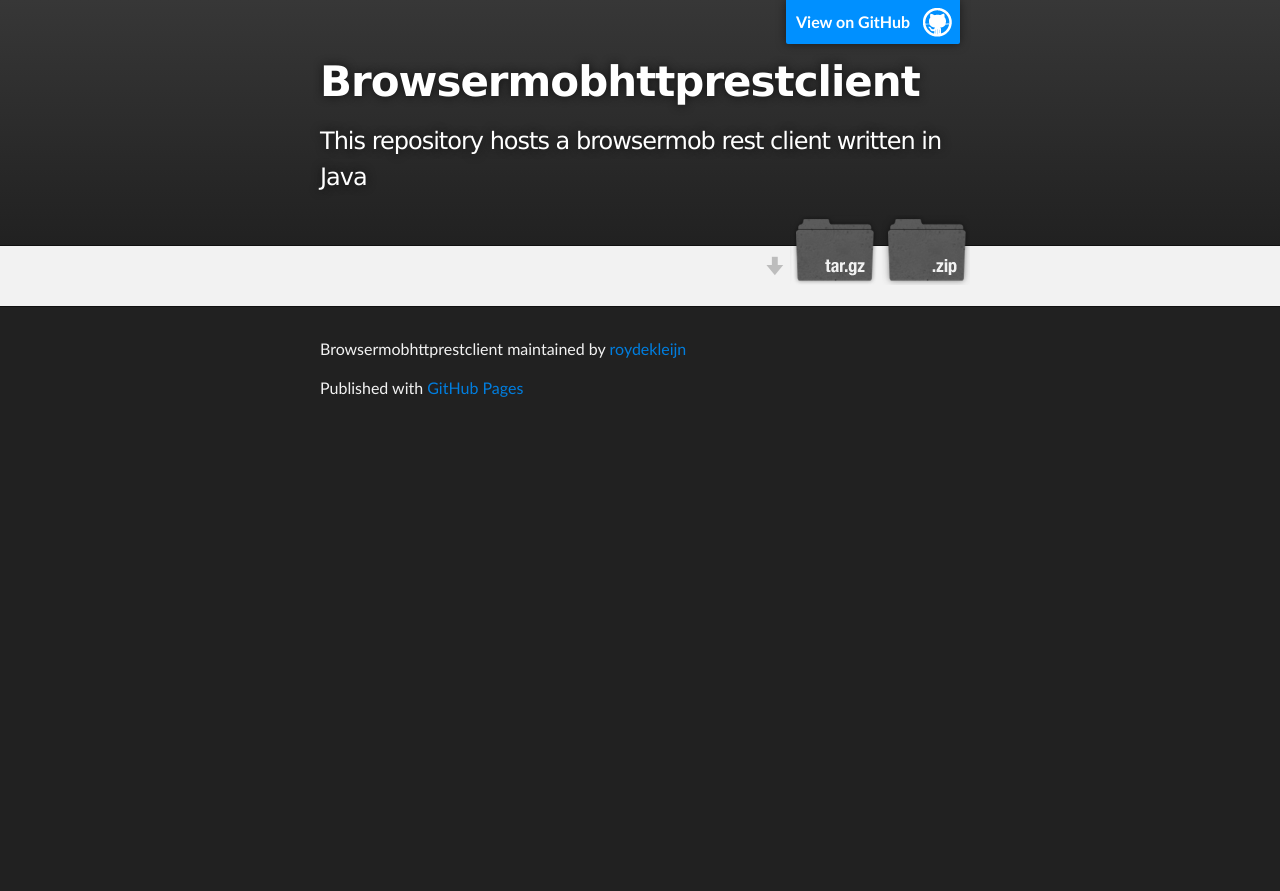
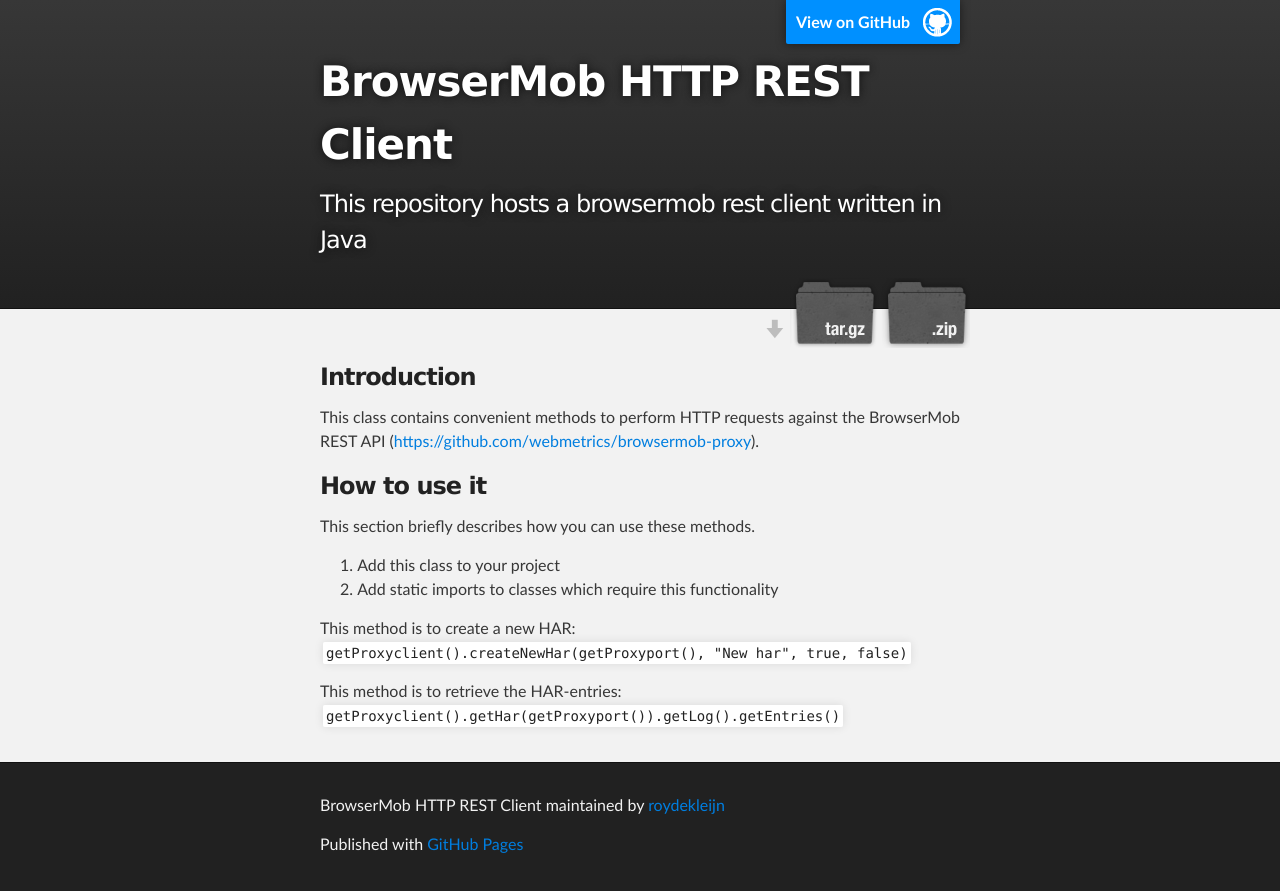
Before and after one commit to roydekleijn/BrowsermobHTTPRESTclient, a plain HTML site: page index.html in a window 1280 px wide. Before the commit the page ends 800 px from the top, so only its background shows below. Drawn offline with Linux system fonts and the light colour scheme.

Commit message:
Create gh-pages branch via GitHub

```diff
--- a/index.html
+++ b/index.html
@@ -4,11 +4,11 @@
   <head>
     <meta charset='utf-8' />
     <meta http-equiv="X-UA-Compatible" content="chrome=1" />
-    <meta name="description" content="Browsermobhttprestclient : This repository hosts a browsermob rest client written in Java" />
+    <meta name="description" content="BrowserMob HTTP REST Client : This repository hosts a browsermob rest client written in Java" />
 
     <link rel="stylesheet" type="text/css" media="screen" href="stylesheets/stylesheet.css">
 
-    <title>Browsermobhttprestclient</title>
+    <title>BrowserMob HTTP REST Client</title>
   </head>
 
   <body>
@@ -18,7 +18,7 @@
         <header class="inner">
           <a id="forkme_banner" href="https://github.com/roydekleijn/BrowsermobHTTPRESTclient">View on GitHub</a>
 
-          <h1 id="project_title">Browsermobhttprestclient</h1>
+          <h1 id="project_title">BrowserMob HTTP REST Client</h1>
           <h2 id="project_tagline">This repository hosts a browsermob rest client written in Java</h2>
 
             <section id="downloads">
@@ -31,18 +31,43 @@
     <!-- MAIN CONTENT -->
     <div id="main_content_wrap" class="outer">
       <section id="main_content" class="inner">
+        <h3>Introduction</h3>
 
+<p>This class contains convenient methods to perform HTTP requests against the BrowserMob REST API (<a href="https://github.com/webmetrics/browsermob-proxy">https://github.com/webmetrics/browsermob-proxy</a>).</p>
+
+<h3>How to use it</h3>
+
+<p>This section briefly describes how you can use these methods.</p>
+
+<ol>
+<li>Add this class to your project</li>
+<li>Add static imports to classes which require this functionality </li>
+</ol><p>This method is to create a new HAR:
+<code>getProxyclient().createNewHar(getProxyport(), "New har", true, false)</code></p>
+
+<p>This method is to retrieve the HAR-entries:
+<code>getProxyclient().getHar(getProxyport()).getLog().getEntries()</code> </p>
       </section>
     </div>
 
     <!-- FOOTER  -->
     <div id="footer_wrap" class="outer">
       <footer class="inner">
-        <p class="copyright">Browsermobhttprestclient maintained by <a href="https://github.com/roydekleijn">roydekleijn</a></p>
+        <p class="copyright">BrowserMob HTTP REST Client maintained by <a href="https://github.com/roydekleijn">roydekleijn</a></p>
         <p>Published with <a href="http://pages.github.com">GitHub Pages</a></p>
       </footer>
     </div>
 
+              <script type="text/javascript">
+            var gaJsHost = (("https:" == document.location.protocol) ? "https://ssl." : "http://www.");
+            document.write(unescape("%3Cscript src='" + gaJsHost + "google-analytics.com/ga.js' type='text/javascript'%3E%3C/script%3E"));
+          </script>
+          <script type="text/javascript">
+            try {
+              var pageTracker = _gat._getTracker("UA-35421844-3");
+            pageTracker._trackPageview();
+            } catch(err) {}
+          </script>
 
 
   </body>
--- a/params.json
+++ b/params.json
@@ -1 +1 @@
-{"body":"### ","note":"Don't delete this file! It's used internally to help with page regeneration.","name":"Browsermobhttprestclient","tagline":"This repository hosts a browsermob rest client written in Java","google":""}
+{"tagline":"This repository hosts a browsermob rest client written in Java","google":"UA-35421844-3","note":"Don't delete this file! It's used internally to help with page regeneration.","body":"### Introduction\r\nThis class contains convenient methods to perform HTTP requests against the BrowserMob REST API ([https://github.com/webmetrics/browsermob-proxy](https://github.com/webmetrics/browsermob-proxy)).\r\n\r\n### How to use it\r\nThis section briefly describes how you can use these methods.\r\n\r\n1. Add this class to your project\r\n2. Add static imports to classes which require this functionality \r\n\r\nThis method is to create a new HAR:\r\n`getProxyclient().createNewHar(getProxyport(), \"New har\", true, false)`\r\n\r\nThis method is to retrieve the HAR-entries:\r\n`getProxyclient().getHar(getProxyport()).getLog().getEntries()` \r\n","name":"BrowserMob HTTP REST Client"}
```
